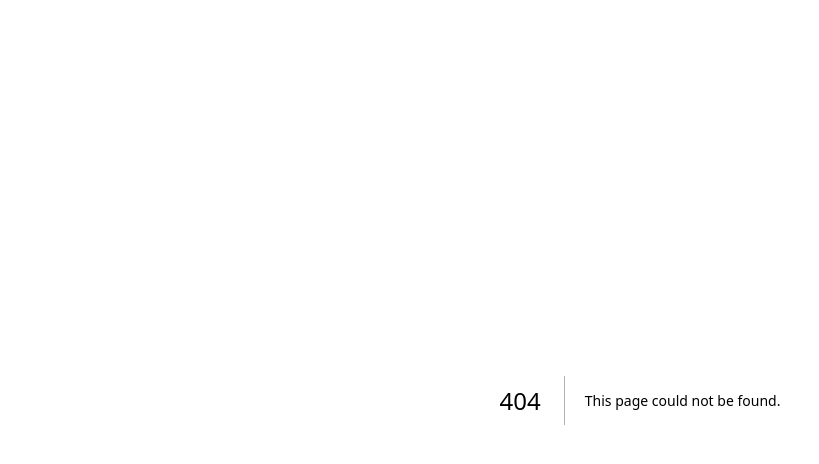
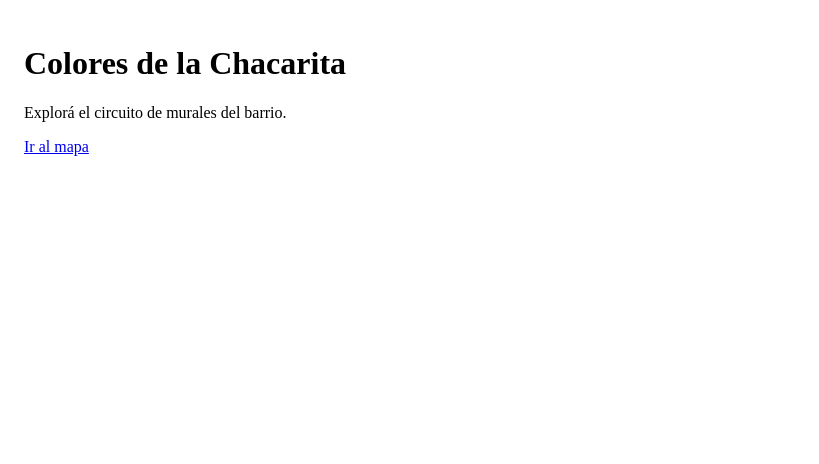
Before and after one commit to coloresdelachacarita-ctrl/colores-chacarita, a Next.js app: page /pages/pages in a window 1280 px wide. Before the commit this address had no page. Shown: the top 464 px of the page, without its empty margins (0-819 px from the left). Built offline with nearby package versions, Linux system fonts and the light colour scheme.

Commit message:
Create index.js

```diff
--- /dev/null
+++ b/pages/pages/pages/index.js
@@ -0,0 +1,14 @@
+// pages/index.js
+import Link from 'next/link';
+
+export default function Home() {
+  return (
+    <main style={{ padding: 16 }}>
+      <h1>Colores de la Chacarita</h1>
+      <p>Explorá el circuito de murales del barrio.</p>
+      <p>
+        <Link href="/mapa">Ir al mapa</Link>
+      </p>
+    </main>
+  );
+}
```
